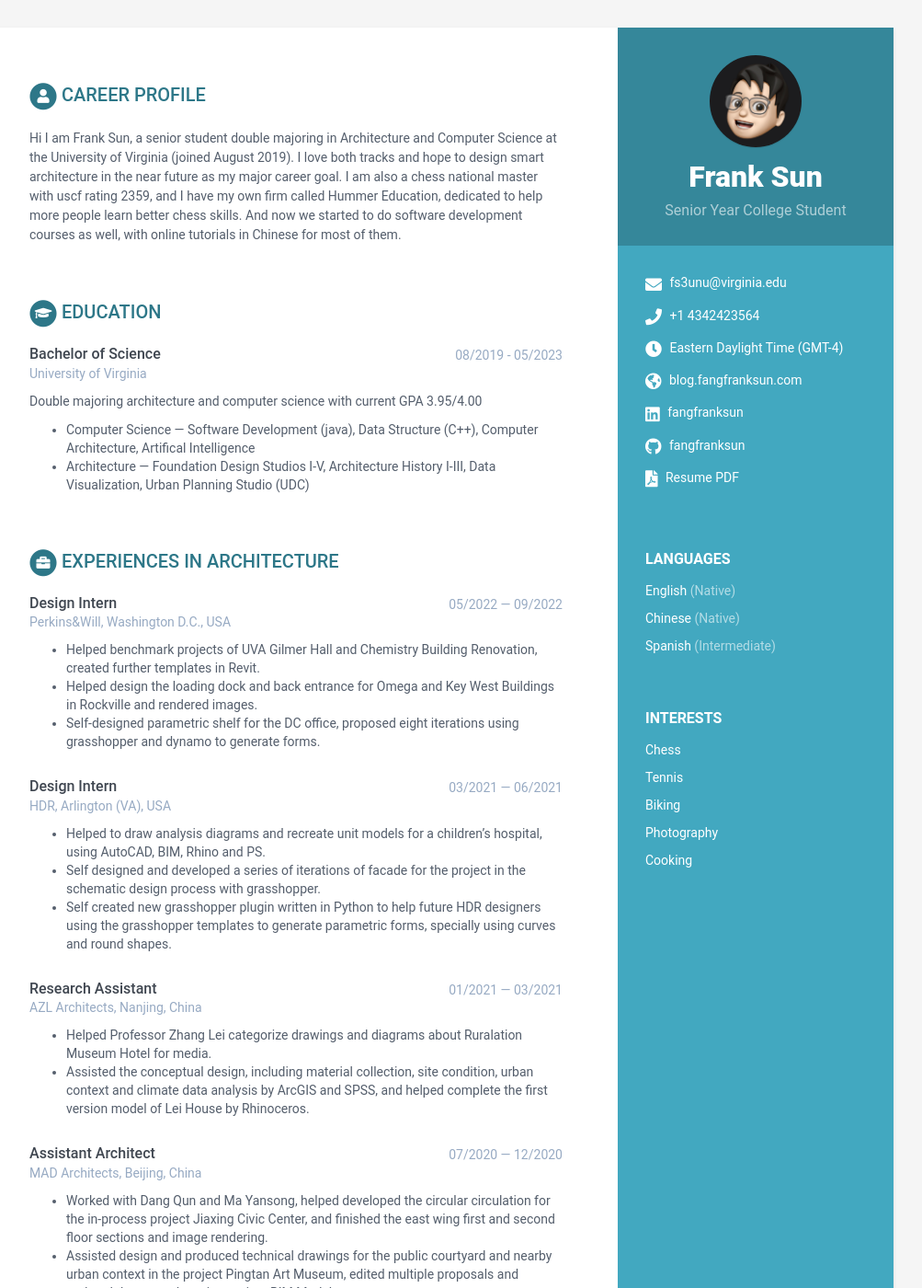
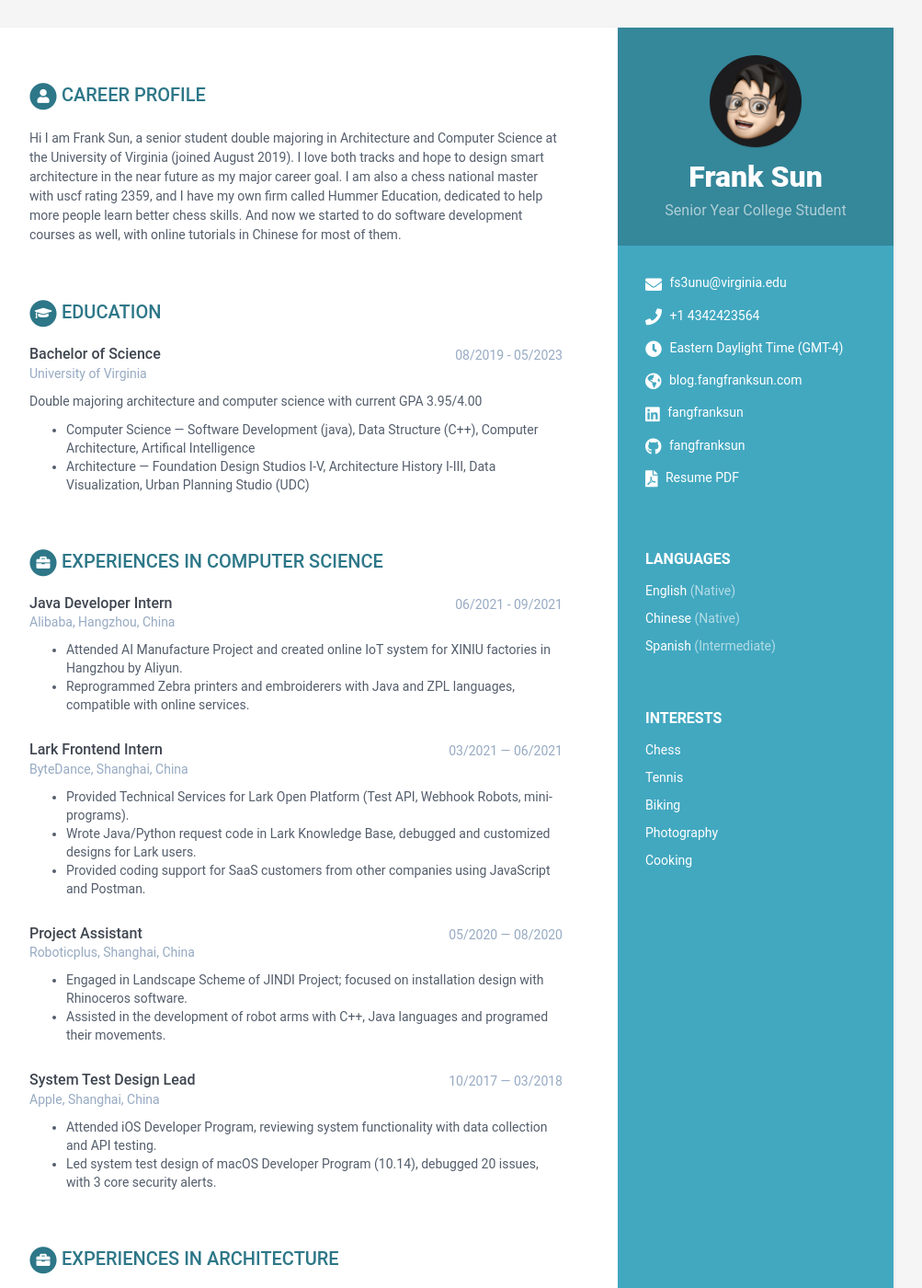
Before and after one commit to FangFrankSun/My_Resume, a Jekyll site: the page built from index.html, in a window 1280 px wide and 1400 px high. Shown: the whole window at 92% size, without its empty margins (168-1171 px from the left). Built offline with Jekyll 4.4.1, drawn with Linux system fonts in a browser that asks for light colours.

Commit message:
experience change

```diff
--- a/_data/data.yml
+++ b/_data/data.yml
@@ -82,7 +82,7 @@ education:
             - Computer Science — Software Development (java), Data Structure (C++), Computer Architecture, Artifical Intelligence
             - Architecture — Foundation Design Studios I-V, Architecture History I-III, Data Visualization, Urban Planning Studio (UDC)
 
-experiences:
+experiences1:
     title: Experiences in Computer Science
     info:
       - role: Java Developer Intern
@@ -114,7 +114,7 @@ experiences:
             - Attended iOS Developer Program, reviewing system functionality with data collection and API testing.
             - Led system test design of macOS Developer Program (10.14), debugged 20 issues, with 3 core security alerts.
 
-experiences:
+experiences2:
     title: Experiences in Architecture
     info:
       - role: Design Intern
--- a/_includes/experiences.html
+++ b/_includes/experiences.html
@@ -1,4 +1,4 @@
-{% assign experiences = site.data.data.experiences %}
+{% assign experiences = site.data.data.experiences1 %}
 {% if experiences %}
 <section class="section experiences-section">
   <h2 class="section-title">
@@ -34,3 +34,42 @@
 
 </section><!--//section-->
 {% endif %}
+
+
+
+{% assign experiences = site.data.data.experiences2 %}
+{% if experiences %}
+<section class="section experiences-section">
+  <h2 class="section-title">
+    <span class="fa-stack fa-xs">
+      <i class="fas fa-circle fa-stack-2x"></i>
+      <i class="fas fa-briefcase fa-stack-1x fa-inverse"></i>
+    </span>
+    {{ experiences.title }}
+  </h2>
+
+  {% for experience in experiences.info %}
+  <div class="item">
+
+    <div class="meta">
+
+      <div class="upper-row">
+        <h3 class="job-title">{{ experience.role }}</h3>
+        <div class="time">{{ experience.time }}</div>
+      </div><!--//upper-row-->
+
+      <div class="company">{{ experience.company }}</div>
+
+    </div><!--//meta-->
+
+    {% if experience.details %}
+    <div class="details">
+      {{ experience.details | markdownify }}
+    </div><!--//details-->
+    {% endif %}
+
+  </div><!--//item-->
+  {% endfor %}
+
+</section><!--//section-->
+{% endif %}
```
